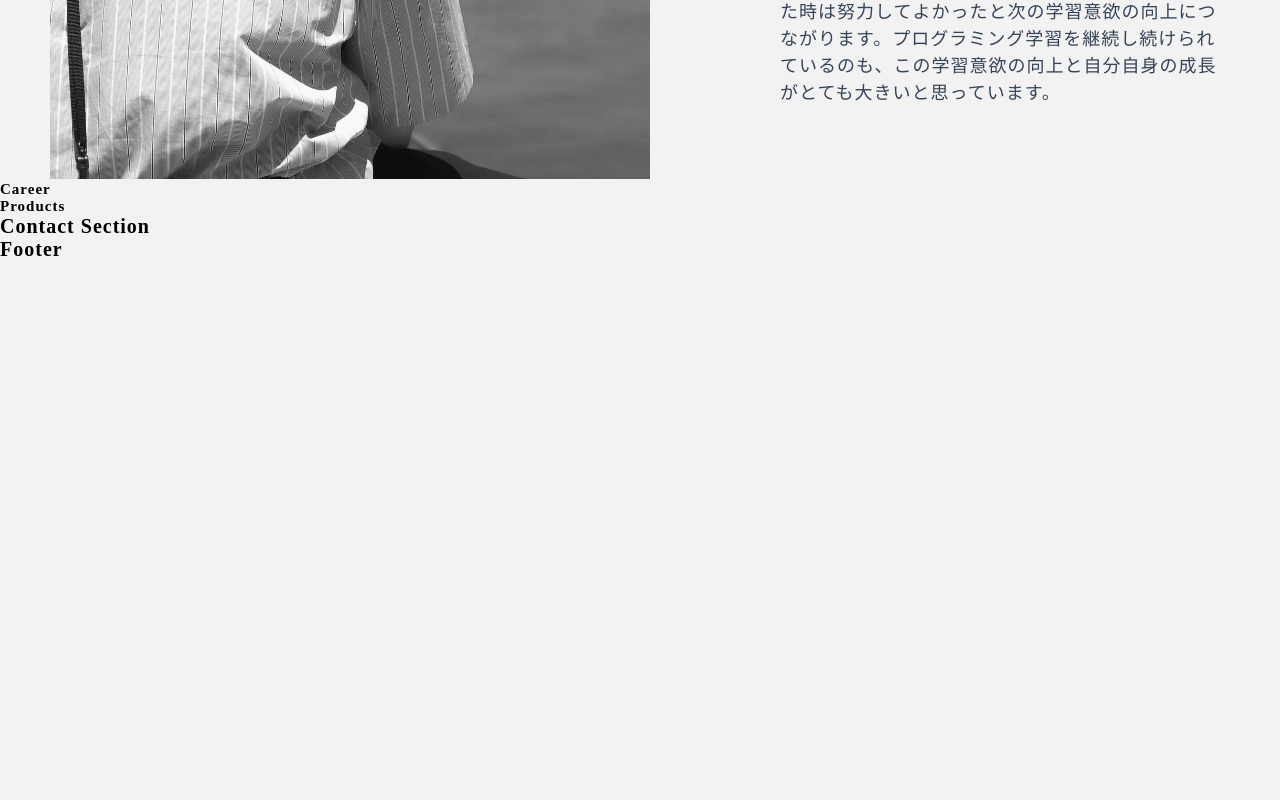
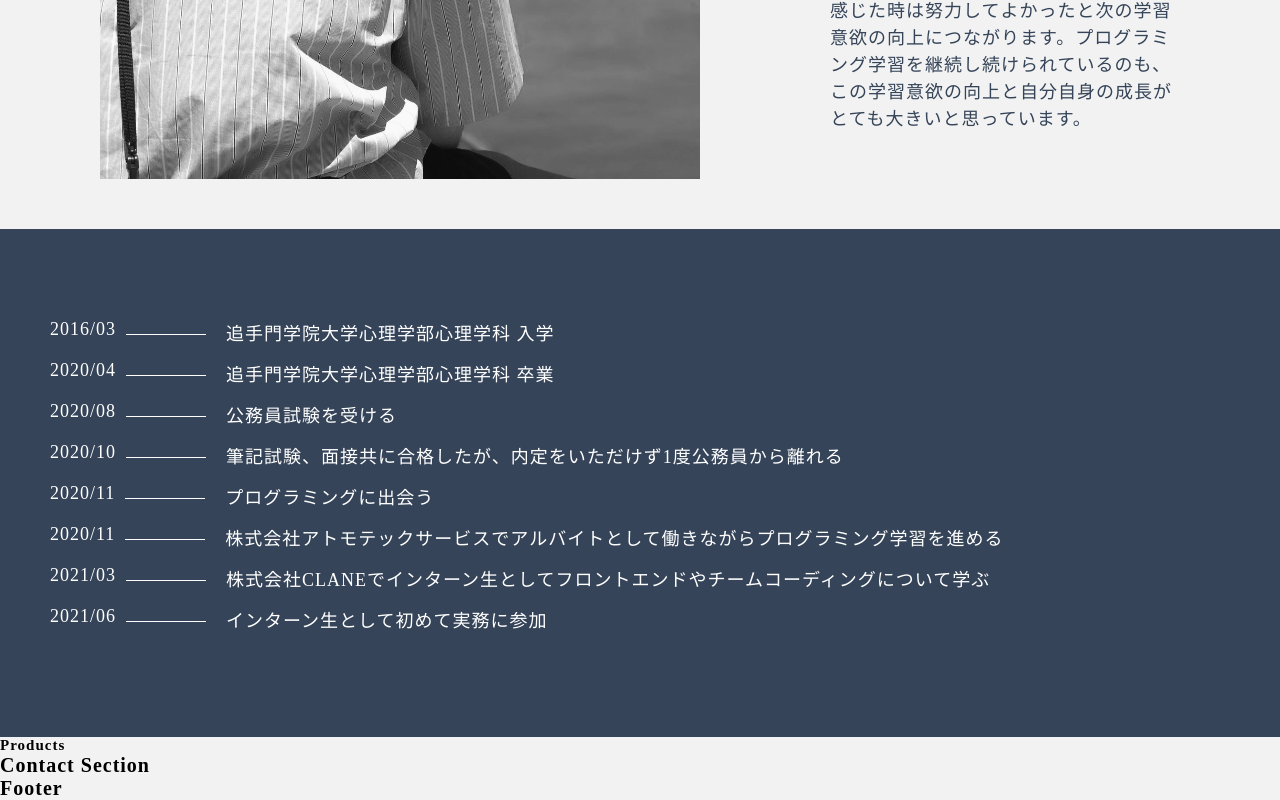
Before and after one commit to RajikuBlanc/next-portfolio, a Next.js app: page / in a window 1280 px wide. Shown: the part 631-1431 px from the top of the page. Before the commit the page ends 892 px from the top, so only its background shows below. Built offline with nearby package versions, Linux system fonts and the light colour scheme.

Commit message:
CarrerSection

```diff
--- a/src/components/Home/AboutSection.tsx
+++ b/src/components/Home/AboutSection.tsx
@@ -2,6 +2,7 @@ import Image from 'next/image';
 import styled from 'styled-components';
 import Ptext from '../common/Ptext';
 import { SectionTitleRight } from '../common/SectionTitle';
+import { ContainerStyle } from 'components/common/Container';
 
 // --------------- Function ---------------
 export default function AboutSection() {
@@ -12,6 +13,7 @@ export default function AboutSection() {
     <About_section>
       {/*  @ts-ignore */}
       <SectionTitleRight>about</SectionTitleRight>
+      <ContainerStyle>
         <AboutInfo_div>
           <AboutImg_figure>
             <Image
@@ -34,6 +36,7 @@ export default function AboutSection() {
             <Description_p>{description}</Description_p>
           </TextBox_div>
         </AboutInfo_div>
+      </ContainerStyle>
     </About_section>
   );
 }
@@ -41,8 +44,9 @@ export default function AboutSection() {
 // --------------- Styled ---------------
 const About_section = styled.section`
   position: relative;
-  padding: 0 5rem;
+  padding: 0 10rem;
   padding-top: 15rem;
+  padding-bottom: 5rem;
   .Ptext {
     margin-bottom: 0.5rem;
   }
@@ -52,13 +56,17 @@ const AboutInfo_div = styled.div`
   display: flex;
   width: 100%;
   align-items: center;
+  justify-content: center;
   gap: 8rem;
 `;
 const AboutImg_figure = styled.figure`
   min-width: 600px;
+  height: 600px;
 `;
 
 const TextBox_div = styled.div`
+  max-width: 800px;
+  width: 100%;
   ul,
   li {
     list-style: inside;
--- /dev/null
+++ b/src/components/Home/CareerSection.tsx
@@ -0,0 +1,35 @@
+import styled from 'styled-components';
+import { ContainerStyle } from '../common/Container';
+// --------------- Function ---------------
+import CarrerText from './CarrerText';
+export default function CareerSection() {
+  return (
+    <Carrer_section>
+      <ContainerStyle>
+        <CarrerText date='2016/03' description='追手門学院大学心理学部心理学科 入学' />
+        <CarrerText date='2020/04' description='追手門学院大学心理学部心理学科 卒業' />
+        <CarrerText date='2020/08' description='公務員試験を受ける' />
+        <CarrerText
+          date='2020/10'
+          description='筆記試験、面接共に合格したが、内定をいただけず1度公務員から離れる'
+        />
+        <CarrerText date='2020/11' description='プログラミングに出会う' />
+        <CarrerText
+          date='2020/11'
+          description='株式会社アトモテックサービスでアルバイトとして働きながらプログラミング学習を進める'
+        />
+        <CarrerText
+          date='2021/03'
+          description='株式会社CLANEでインターン生としてフロントエンドやチームコーディングについて学ぶ'
+        />
+        <CarrerText date='2021/06' description='インターン生として初めて実務に参加' />
+      </ContainerStyle>
+    </Carrer_section>
+  );
+}
+// --------------- Styled ---------------
+const Carrer_section = styled.section`
+  width: 100%;
+  background-color: var(--primary);
+  padding: 9rem 5rem;
+`;
--- /dev/null
+++ b/src/components/Home/CarrerText.tsx
@@ -0,0 +1,30 @@
+import styled from 'styled-components';
+// --------------- Function ---------------
+export default function CarrerText({ date, description }: { date: string; description: string }) {
+  return (
+    <CarrerTextStyle>
+      <Date_p>{date}</Date_p>
+      <p>{description}</p>
+    </CarrerTextStyle>
+  );
+}
+// --------------- Styled ---------------
+const CarrerTextStyle = styled.div`
+  display: flex;
+  color: var(--white);
+  font-size: 1.8rem;
+  margin-bottom: 1.5rem;
+`;
+const Date_p = styled.p`
+  position: relative;
+  padding-right: 11rem;
+  &::after {
+    content: '';
+    position: absolute;
+    width: 80px;
+    height: 1px;
+    background-color: var(--white);
+    right: 2rem;
+    top: 15px;
+  }
+`;
--- /dev/null
+++ b/src/components/common/Container.tsx
@@ -0,0 +1,13 @@
+import { PropsWithChildren } from 'react';
+import styled from 'styled-components';
+
+export default function Container({ children, className }: PropsWithChildren<any>) {
+  return <div className={className}>{children}</div>;
+}
+
+// --------------- Styled ---------------
+export const ContainerStyle = styled(Container)`
+  max-width: 1920px;
+  margin: 0 auto;
+  width: 100%;
+`;
--- a/src/pages/index.tsx
+++ b/src/pages/index.tsx
@@ -1,11 +1,13 @@
 import AboutSection from '../components/Home/AboutSection';
+import CareerSection from '../components/Home/CareerSection';
 export default function Home() {
   return (
     <>
       {/* about section */}
       <AboutSection />
       {/* career section */}
-      <h2>Career</h2>
+      <CareerSection />
+
       {/* products section */}
       <h2>Products</h2>
     </>
--- a/src/styles/GlobalStyles.ts
+++ b/src/styles/GlobalStyles.ts
@@ -34,6 +34,7 @@ const GlobalStyles = createGlobalStyle`
     width: 100%;
     height: 100%;
     object-fit: cover;
+    vertical-align:bottom;
   }
   button{
     outline: none
```
Lines whose indentation alone changed are shown as unchanged.
